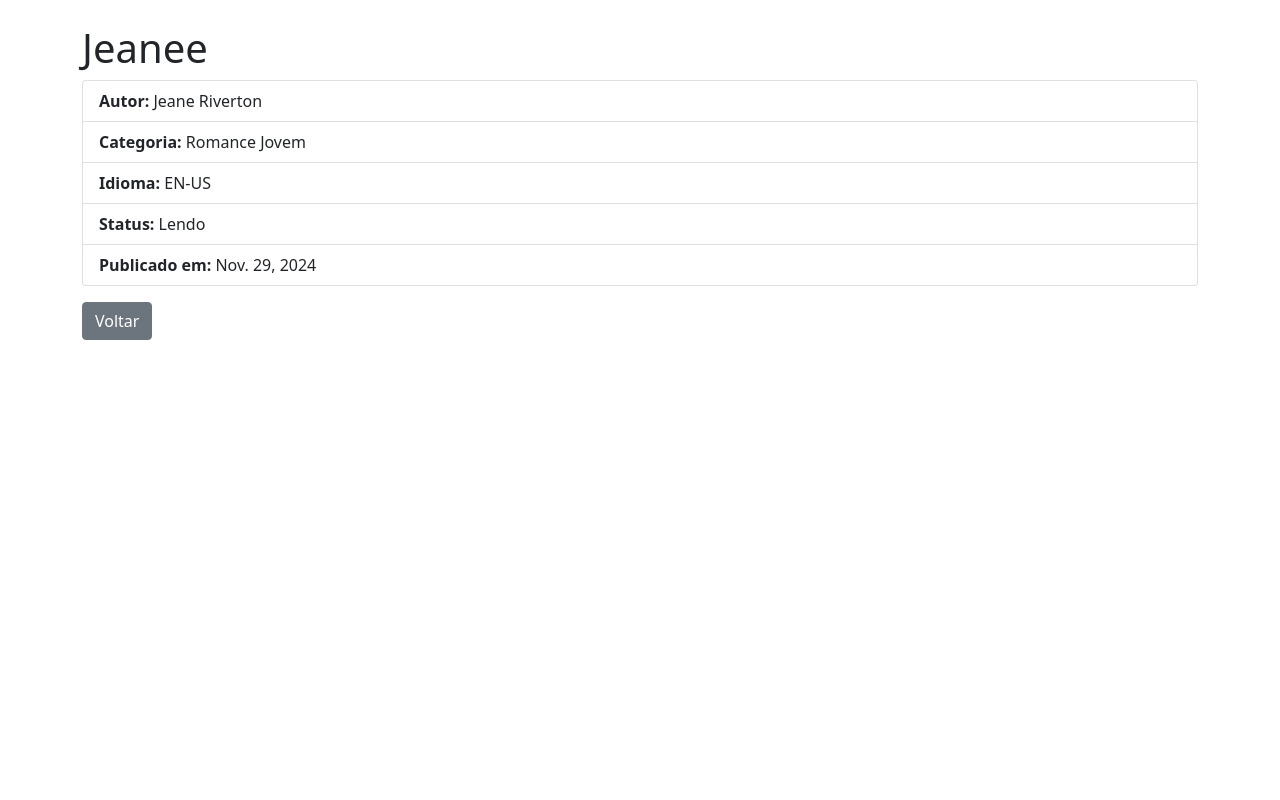
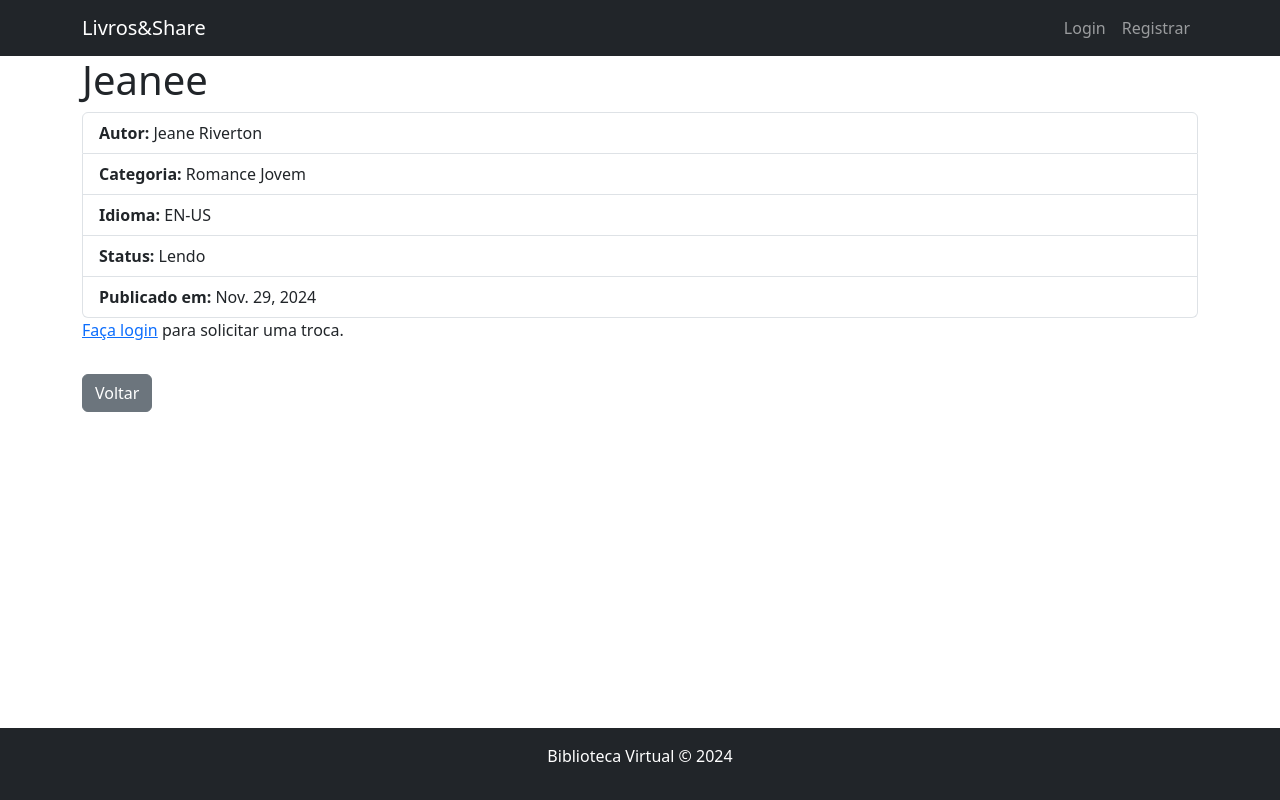
Before and after one commit to vinibalt/biblioteca-virtual, a Django app: page /1/ in a window 1280 px wide. Run offline with Django 5.2, Linux system fonts and the light colour scheme; data comes from the database, SQL or seed files in the repository; both versions use the stored data as it was after the commit.

Commit message:
Feat: Ajuste no layout das páginas, implementação da funcionalidade de trocas e adição da modelagem e usecase

```diff
--- a/biblioteca_virtual/settings.py
+++ b/biblioteca_virtual/settings.py
@@ -82,6 +82,11 @@ DATABASES = {
     }
 }
 
+LOGIN_REDIRECT_URL = '/'
+LOGOUT_REDIRECT_URL = '/login/'
+
+
+
 
 # Password validation
 # https://docs.djangoproject.com/en/5.1/ref/settings/#auth-password-validators
--- a/livros/models.py
+++ b/livros/models.py
@@ -1,3 +1,4 @@
+from django.contrib.auth.models import User
 from django.db import models
 
 class Livro(models.Model):
@@ -13,6 +14,24 @@ class Livro(models.Model):
     idioma = models.CharField(max_length=50, blank=True, null=True)
     status = models.CharField(max_length=20, choices=STATUS_CHOICES, default='wishlist')
     publicado_em = models.DateField(blank=True, null=True)
+    dono = models.ForeignKey(User, on_delete=models.CASCADE,
+                             related_name="meus_livros")  # Novo campo para associar ao usuário
 
     def __str__(self):
         return self.titulo
+
+
+class Troca(models.Model):
+    livro = models.ForeignKey(Livro, on_delete=models.CASCADE)
+    solicitante = models.ForeignKey(User, on_delete=models.CASCADE, related_name='solicitacoes_feitas')
+    dono = models.ForeignKey(User, on_delete=models.CASCADE, related_name='solicitacoes_recebidas')
+    status = models.CharField(max_length=20, choices=[
+        ('pendente', 'Pendente'),
+        ('aceita', 'Aceita'),
+        ('recusada', 'Recusada')
+    ], default='pendente')
+
+    data_solicitacao = models.DateTimeField(auto_now_add=True)
+
+    def __str__(self):
+        return f"{self.solicitante} solicitou {self.livro} de {self.dono}"
--- a/livros/urls.py
+++ b/livros/urls.py
@@ -1,5 +1,6 @@
 from django.urls import path
 from . import views
+from django.contrib.auth import views as auth_views
 
 
 app_name = 'livros'
@@ -10,4 +11,12 @@ urlpatterns = [
     path('adicionar/', views.adicionar_livro, name='adicionar_livro'),
     path('<int:pk>/editar/', views.editar_livro, name='editar_livro'),
     path('<int:pk>/excluir/', views.excluir_livro, name='excluir_livro'),
+    path('troca/<int:livro_id>/', views.criar_troca, name='troca_livro'),
+    path('login/', auth_views.LoginView.as_view(template_name='registration/login.html'), name='login'),
+    path('logout/', views.logout_view, name='logout'),
+    path('registrar/', views.registrar, name='registrar'),
+    path('troca/<int:livro_id>/', views.criar_troca, name='troca_livro'),
+    path('trocas/', views.listar_trocas, name='lista_trocas'),
+    path('troca/<int:troca_id>/<str:acao>/', views.atualizar_troca, name='atualizar_troca'),
+
 ]
--- a/livros/views.py
+++ b/livros/views.py
@@ -1,8 +1,23 @@
 from django.shortcuts import render
-from .models import Livro
+from .models import Livro, Troca
 from django.shortcuts import render, redirect
 from django.contrib.auth.models import User
 
+from django.contrib.auth import logout
+from django.shortcuts import redirect
+from django.shortcuts import render, get_object_or_404, redirect
+from django.db.models import Q
+from .models import Livro
+
+from django.contrib.auth.forms import UserCreationForm
+from django.contrib.auth.decorators import login_required
+from django.contrib.auth.decorators import login_required
+from django.http import HttpResponseForbidden
+from .models import Livro, Troca
+
+def logout_view(request):
+    logout(request)
+    return redirect('livros:login')
 
 
 
@@ -11,9 +26,76 @@ def listar_livros(request):
     return render(request, 'livros/listar_livros.html', {'livros': livros})
 
 
-from django.shortcuts import render, get_object_or_404, redirect
-from django.db.models import Q
-from .models import Livro
+@login_required
+def atualizar_troca(request, troca_id, acao):
+    troca = Troca.objects.get(id=troca_id)
+
+
+    if troca.dono != request.user:
+        return HttpResponseForbidden("Você não tem permissão para alterar essa troca.")
+
+    if acao == 'aceitar':
+        troca.status = 'aceita'
+    elif acao == 'recusar':
+        troca.status = 'recusada'
+    troca.save()
+
+    return redirect('livros:lista_trocas')
+
+@login_required
+def listar_trocas(request):
+    minhas_solicitacoes = Troca.objects.filter(solicitante=request.user)
+    minhas_respostas = Troca.objects.filter(dono=request.user)
+
+    return render(request, 'livros/lista_trocas.html', {
+        'minhas_solicitacoes': minhas_solicitacoes,
+        'minhas_respostas': minhas_respostas
+    })
+
+
+@login_required
+def criar_troca(request, livro_id):
+    livro = Livro.objects.get(id=livro_id)
+
+    # Verifica se o usuário está tentando trocar um livro dele mesmo
+    if livro.dono == request.user:
+        return HttpResponseForbidden("Você não pode solicitar trocas para seus próprios livros.")
+
+    troca = Troca.objects.create(
+        livro=livro,
+        solicitante=request.user,
+        dono=livro.dono
+    )
+
+    return redirect('livros:lista_trocas')
+
+@login_required
+def solicitar_troca(request, livro_id):
+    livro_desejado = get_object_or_404(Livro, id=livro_id)
+
+    if request.method == 'POST':
+        livro_oferecido_id = request.POST['livro_oferecido']
+        livro_oferecido = get_object_or_404(Livro, id=livro_oferecido_id, usuario=request.user)
+
+        Troca.objects.create(
+            livro_oferecido=livro_oferecido,
+            livro_desejado=livro_desejado,
+            solicitante=request.user,
+        )
+        return redirect('livros:listar_livros')
+
+    return render(request, 'livros/solicitar_troca.html', {'livro_desejado': livro_desejado})
+
+
+def registrar(request):
+    if request.method == 'POST':
+        form = UserCreationForm(request.POST)
+        if form.is_valid():
+            form.save()
+            return redirect('livros:login')
+    else:
+        form = UserCreationForm()
+    return render(request, 'registration/registrar.html', {'form': form})
 
 def listar_livros(request):
     query = request.GET.get('q')  # Termo de busca
@@ -49,6 +131,7 @@ def adicionar_livro(request):
             idioma=idioma,
             status=status,
             publicado_em=publicado_em,
+            dono=request.user
         )
         return redirect('livros:listar_livros')
 
--- a/templates/livros/base.html
+++ b/templates/livros/base.html
@@ -1,14 +1,63 @@
 <!DOCTYPE html>
-<html lang="en">
+<html lang="pt-br">
 <head>
     <meta charset="UTF-8">
     <meta name="viewport" content="width=device-width, initial-scale=1.0">
-    <link href="https://cdn.jsdelivr.net/npm/bootstrap@5.1.3/dist/css/bootstrap.min.css" rel="stylesheet">
-    <title>{% block title %}Biblioteca Virtual{% endblock %}</title>
+    <title>Livros & Share</title>
+    <link href="https://cdn.jsdelivr.net/npm/bootstrap@5.3.1/dist/css/bootstrap.min.css" rel="stylesheet">
+    <style>
+       body {
+            margin: 0;
+            height: 100%;
+        }
+    </style>
 </head>
-<body>
-    <div class="container mt-4">
-        {% block content %}{% endblock %}
+<body class="d-flex flex-column" style="min-height: 100vh;">
+    <nav class="navbar navbar-expand-lg navbar-dark bg-dark ">
+        <div class="container">
+            <a class="navbar-brand" href="#">Livros&Share</a>
+            <button class="navbar-toggler" type="button" data-bs-toggle="collapse" data-bs-target="#navbarNav" aria-controls="navbarNav" aria-expanded="false" aria-label="Toggle navigation">
+                <span class="navbar-toggler-icon"></span>
+            </button>
+
+            <div class="collapse navbar-collapse" id="navbarNav">
+
+                <ul class="navbar-nav ms-auto">
+                    {% if user.is_authenticated %}
+                    <li class="nav-item">
+                        <a class="nav-link" href="{% url 'livros:listar_livros' %}">Lista de Livros</a>
+                    </li>
+                    <li class="nav-item">
+                        <a class="nav-link" href="{% url 'livros:adicionar_livro' %}">Adicionar Livro</a>
+                    </li>
+                        <li class="nav-item">
+                        <a class="nav-link" href="{% url 'livros:lista_trocas' %}">Trocar Livro</a>
+                    </li>
+                        <li class="nav-item">
+                        <a class="nav-link" href="{% url 'livros:logout' %}">Logout</a>
+                        </li>
+                    {% else %}
+                    <li class="nav-item">
+                        <a class="nav-link" href="{% url 'livros:login' %}">Login</a>
+                    </li>
+                    <li class="nav-item">
+                        <a class="nav-link" href="{% url 'livros:registrar' %}">Registrar</a>
+                    </li>
+                    {% endif %}
+                </ul>
+            </div>
+        </div>
+    </nav>
+
+    <div class="container flex-grow-1">
+        {% block content %}
+        {% endblock %}
     </div>
+
+    <footer class="bg-dark text-white text-center py-3 mt-auto">
+        <p>Biblioteca Virtual &copy; 2024</p>
+    </footer>
+
+    <script src="https://cdn.jsdelivr.net/npm/bootstrap@5.3.1/dist/js/bootstrap.bundle.min.js"></script>
 </body>
 </html>
--- a/templates/livros/listar_livros.html
+++ b/templates/livros/listar_livros.html
@@ -4,8 +4,8 @@
     <link rel="stylesheet" href="https://cdn.jsdelivr.net/npm/bootstrap@5.3.0-alpha1/dist/css/bootstrap.min.css">
     <title>Lista de Livros</title>
 </head>
-<body>
-    <div class="container">
+<body class="h-100">
+    <div class="container-fluid h-100 d-flex justify-content-center align-items-center bg-primary text-white">
         <h1>Lista de Livros</h1>
         <table class="table table-striped">
             <thead>
--- a/templates/livros/livro_detail.html
+++ b/templates/livros/livro_detail.html
@@ -11,5 +11,13 @@
     <li class="list-group-item"><strong>Status:</strong> {{ livro.get_status_display }}</li>
     <li class="list-group-item"><strong>Publicado em:</strong> {{ livro.publicado_em }}</li>
 </ul>
+    {% if user.is_authenticated and livro.dono != user %}
+    <a href="{% url 'livros:troca_livro' livro.id %}">Solicitar Troca</a>
+{% elif livro.dono == user %}
+    <p>Esse livro é seu.</p>
+{% else %}
+    <p><a href="{% url 'livros:login' %}">Faça login</a> para solicitar uma troca.</p>
+{% endif %}
+
 <a href="{% url 'livros:listar_livros' %}" class="btn btn-secondary mt-3">Voltar</a>
 {% endblock %}
```
Also changed, not shown: templates/livros/lista_trocas.html (added, +31 -0 lines), templates/livros/livro_list.html (+7 -1 lines), templates/registration/login.html (added, +25 -0 lines), templates/registration/registrar.html (added, +25 -0 lines), db.sqlite3, livros/migrations/0003_livro_dono_troca.py (added), 2 other files.
